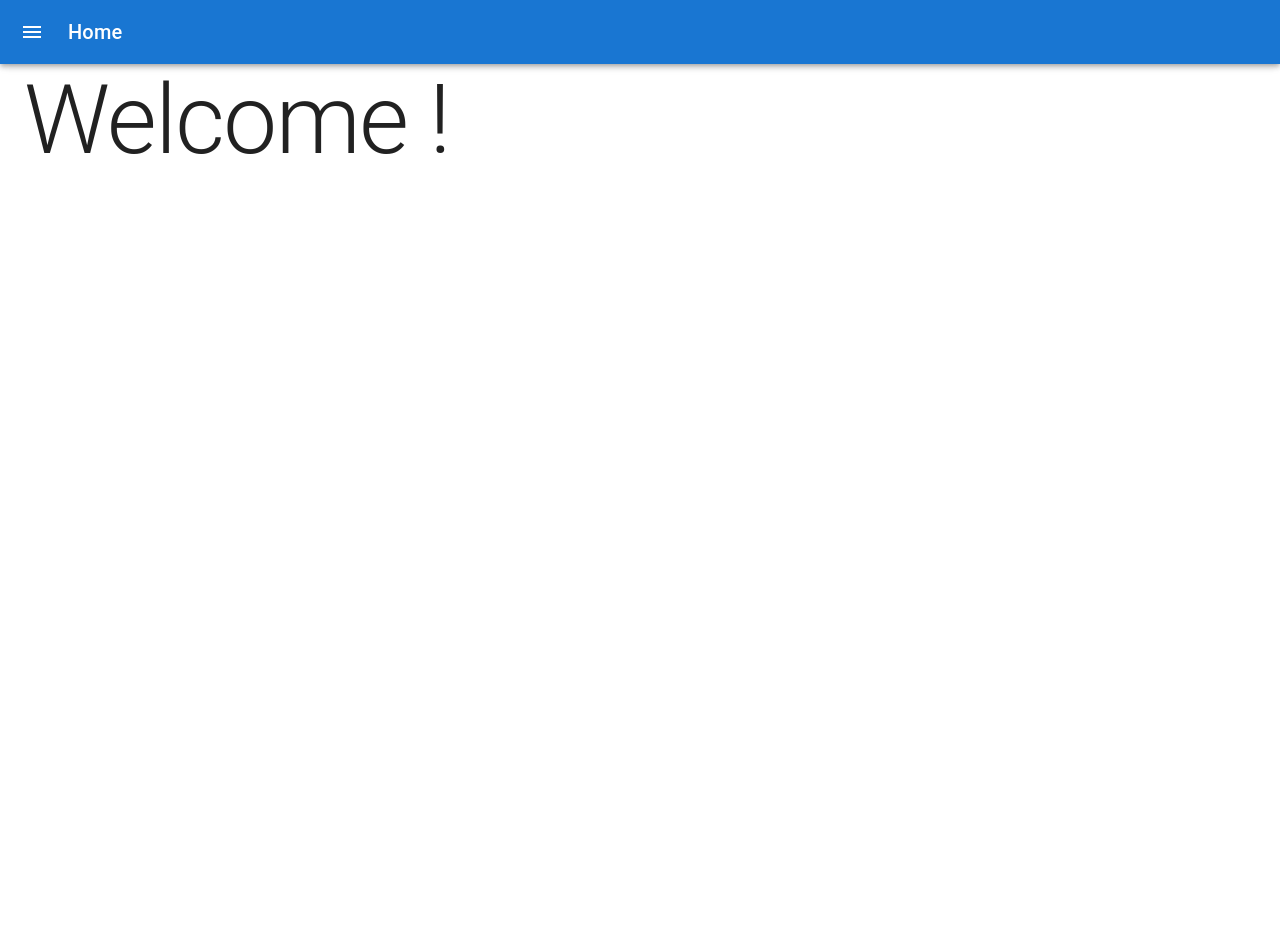
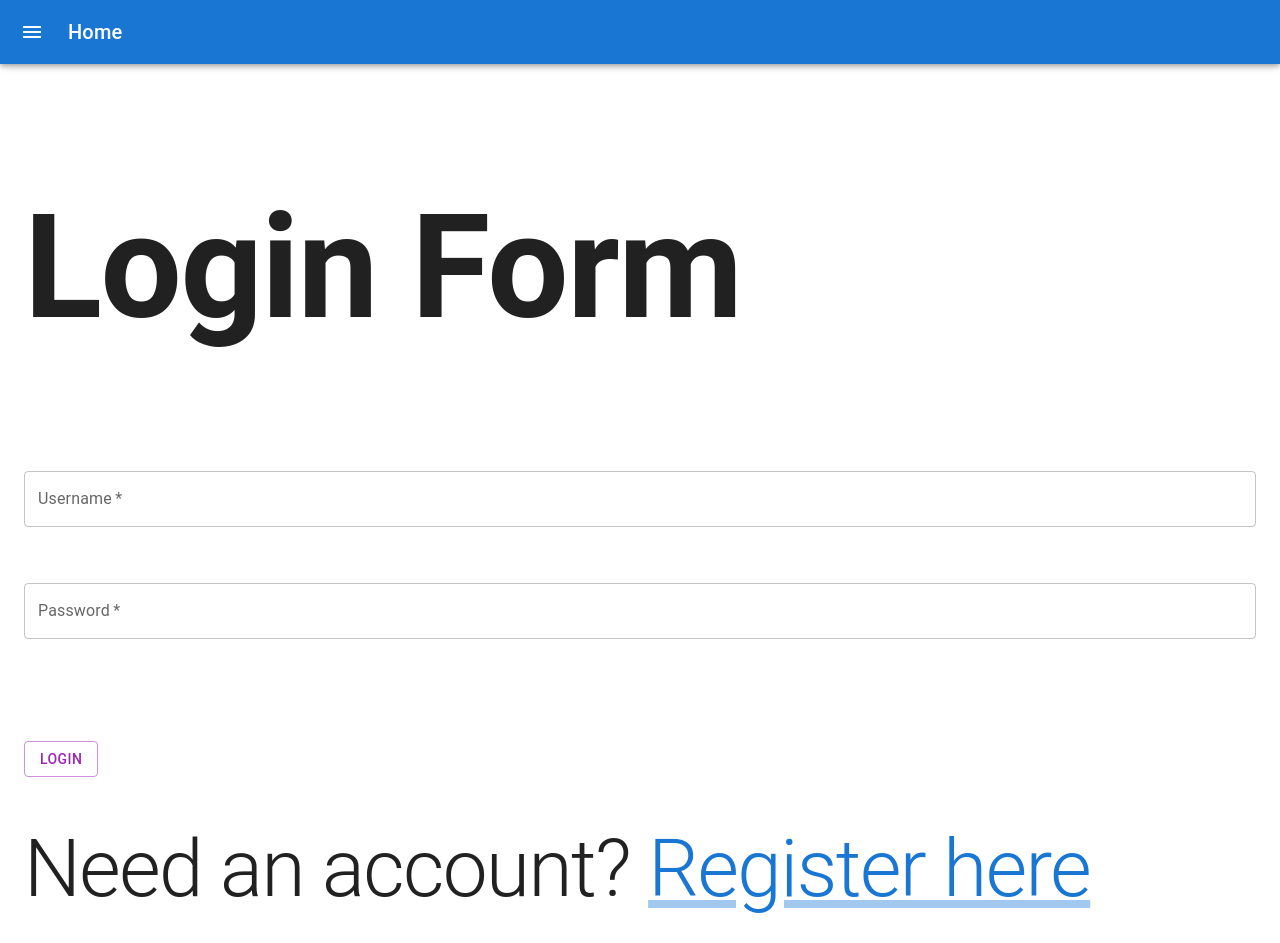
Before and after one commit to Calumna/AAE, a React (Create React App) app in the folder messagerie-front/: page / in a window 1280 px wide. Before the commit the page ends 800 px from the top, so only its background shows below. Built offline with nearby package versions, Linux system fonts and the light colour scheme.

Commit message:
login + register

```diff
--- a/messagerie-front/src/App.tsx
+++ b/messagerie-front/src/App.tsx
@@ -18,9 +18,12 @@ import {
     ListItemButton,
     ListItemText,
     styled,
-    useTheme
+    useTheme,
+    Link as MuiLink
 } from "@mui/material";
 import { getThreads } from "./components/chat/topics";
+import Connexion from "./components/connexion/connexion";
+import Register from "./components/connexion/Register";
 
 
 const drawerWidth = 240;
@@ -97,12 +100,15 @@ function App() {
     const currentPage: string = getPageTitle(location.pathname);
     const theme = useTheme();
     const [open, setOpen] = React.useState(false);
+    const [username, setUsername] = React.useState("");
+    const [isRegistering, setIsRegistering] = React.useState(false);
 
     const handleDrawerOpen = () => {
         setOpen(true);
     };
 
     const handleDrawerClose = () => {
+        console.log(username);
         setOpen(false);
     };
 
@@ -178,7 +184,15 @@ function App() {
                 <Main open={open}>
                     {location.pathname === '/' ?
                         <Typography variant='h1'>
-                            Welcome !
+                            {username === "" ?
+                                !isRegistering ?
+                                    <div>
+                                        <Connexion setUsernameGlobal={setUsername}/>
+                                        <small>Need an account? <MuiLink onClick={()=>setIsRegistering(true)}>Register here</MuiLink></small>
+                                    </div>
+                                    : <Register setUsernameGlobal={setUsername}/>
+                                : "Welcome " + username + "! Check out your new messages by selecting a topic"
+                            }
                         </Typography>
                         : <Outlet/>
                     }
--- /dev/null
+++ b/messagerie-front/src/components/connexion/Register.tsx
@@ -0,0 +1,65 @@
+import React, {useEffect, useState} from "react";
+import {Link} from "react-router-dom";
+import {Button, TextField} from "@mui/material";
+import {MessageData} from "../../types";
+
+const Register: React.FC<{setUsernameGlobal: (usernameGlobal: string)=>void}> = ({ setUsernameGlobal}) => {
+    const [username, setUsername] = useState("");
+    const [password, setPassword] = useState("");
+    const [usernameError, setUsernameError] = useState(false);
+    const [passwordError, setPasswordError] = useState(false);
+
+    const handleSubmit = (event: { preventDefault: () => void; }) => {
+        event.preventDefault();
+
+        setUsernameError(false);
+        setPasswordError(false);
+
+        if (username == '') {
+            setUsernameError(true);
+        }
+        if (password == '') {
+            setPasswordError(true);
+        }
+
+        if (username && password) {
+            setUsernameGlobal(username);
+        }
+    }
+
+    return (
+        <React.Fragment>
+            <form autoComplete="off" onSubmit={handleSubmit}>
+                <h2>Register Form</h2>
+                <TextField
+                    label="Username"
+                    onChange={e => setUsername(e.target.value)}
+                    required
+                    variant="outlined"
+                    color="secondary"
+                    type="text"
+                    sx={{mb: 3}}
+                    fullWidth
+                    value={username}
+                    error={usernameError}
+                />
+                <TextField
+                    label="Password"
+                    onChange={e => setPassword(e.target.value)}
+                    required
+                    variant="outlined"
+                    color="secondary"
+                    type="password"
+                    value={password}
+                    error={passwordError}
+                    fullWidth
+                    sx={{mb: 3}}
+                />
+                <Button variant="outlined" color="secondary" type="submit">Register</Button>
+
+            </form>
+        </React.Fragment>
+    );
+}
+
+export default Register;
--- /dev/null
+++ b/messagerie-front/src/components/connexion/connexion.tsx
@@ -0,0 +1,65 @@
+import React, {useEffect, useState} from "react";
+import {Link} from "react-router-dom";
+import {Button, TextField} from "@mui/material";
+import {MessageData} from "../../types";
+
+const Connexion: React.FC<{setUsernameGlobal: (usernameGlobal: string)=>void}> = ({ setUsernameGlobal}) => {
+    const [username, setUsername] = useState("");
+    const [password, setPassword] = useState("");
+    const [usernameError, setUsernameError] = useState(false);
+    const [passwordError, setPasswordError] = useState(false);
+
+    const handleSubmit = (event: { preventDefault: () => void; }) => {
+        event.preventDefault();
+
+        setUsernameError(false);
+        setPasswordError(false);
+
+        if (username == '') {
+            setUsernameError(true);
+        }
+        if (password == '') {
+            setPasswordError(true);
+        }
+
+        if (username && password) {
+            setUsernameGlobal(username);
+        }
+    }
+
+    return (
+        <React.Fragment>
+            <form autoComplete="off" onSubmit={handleSubmit}>
+                <h2>Login Form</h2>
+                <TextField
+                    label="Username"
+                    onChange={e => setUsername(e.target.value)}
+                    required
+                    variant="outlined"
+                    color="secondary"
+                    type="text"
+                    sx={{mb: 3}}
+                    fullWidth
+                    value={username}
+                    error={usernameError}
+                />
+                <TextField
+                    label="Password"
+                    onChange={e => setPassword(e.target.value)}
+                    required
+                    variant="outlined"
+                    color="secondary"
+                    type="password"
+                    value={password}
+                    error={passwordError}
+                    fullWidth
+                    sx={{mb: 3}}
+                />
+                <Button variant="outlined" color="secondary" type="submit">Login</Button>
+
+            </form>
+        </React.Fragment>
+    );
+}
+
+export default Connexion;
```
Also changed, not shown: 1 other file (tests, documents, lock files or other folders).
